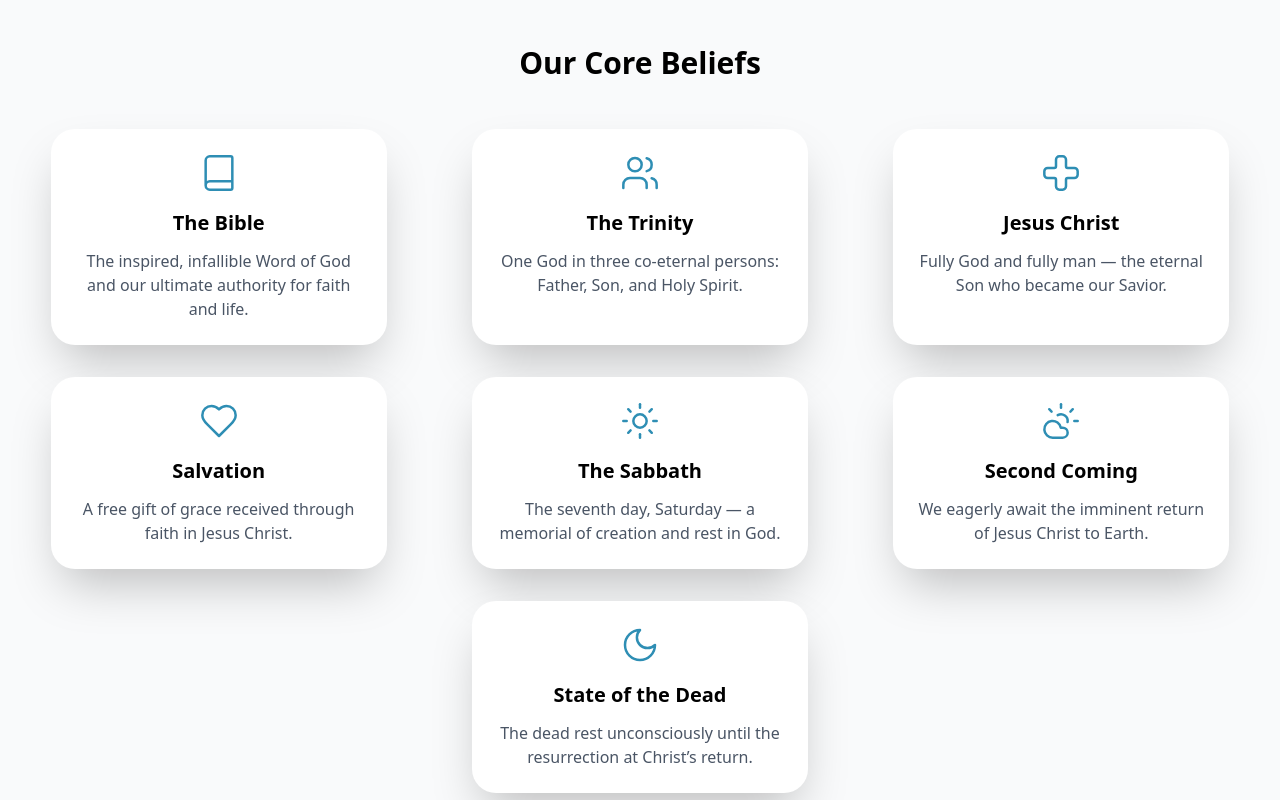
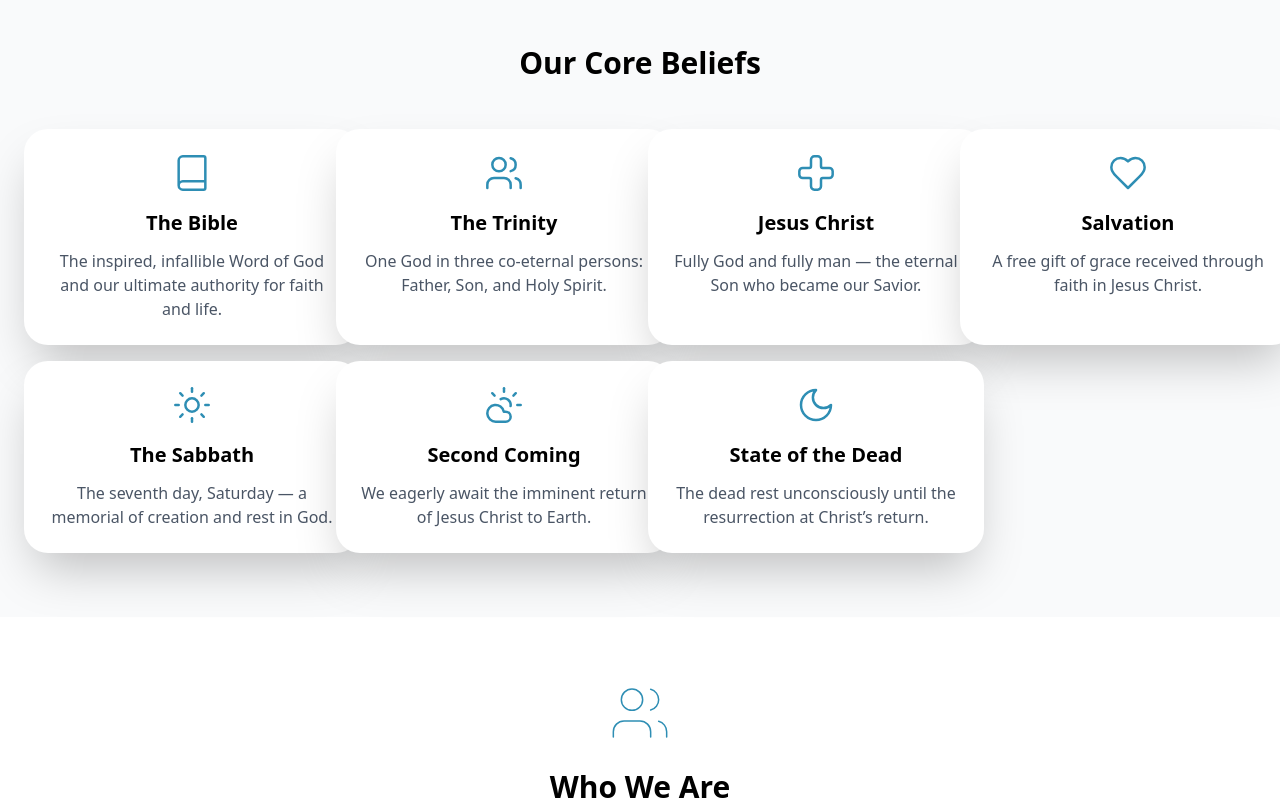
Before and after one commit to Griffin-Ndede/Kitisuru_SDA, a React (Vite) app: page /about in a window 1280 px wide. Shown: the part 1040-1840 px from the top of the page. Built offline with nearby package versions, Linux system fonts and the light colour scheme.

Commit message:
Style: changes the beliefs from a flex layout to a grid layout

```diff
--- a/src/Pages/About.jsx
+++ b/src/Pages/About.jsx
@@ -102,7 +102,7 @@
                 <div className="py-16 bg-gray-50">
                     <div className="container mx-auto px-6">
                         <h2 className="text-3xl font-bold text-center mb-12">Our Core Beliefs</h2>
-                        <div className="flex flex-wrap gap-8 mt-10">
+                        <div className="grid grid-cols-1 md:grid-cols-4 gap-4 mt-10">
                             {coreBeliefs.map((belief, index) => {
                                 const Icon = belief.icon
                                 return (
```
